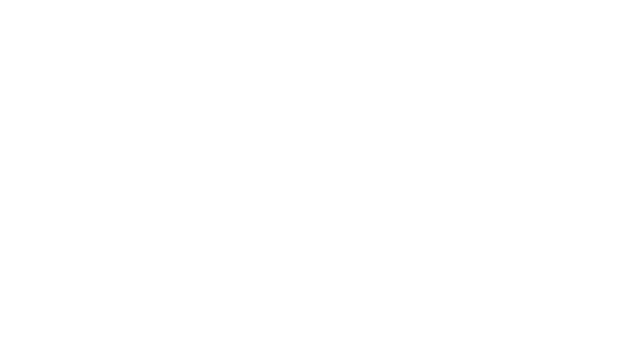
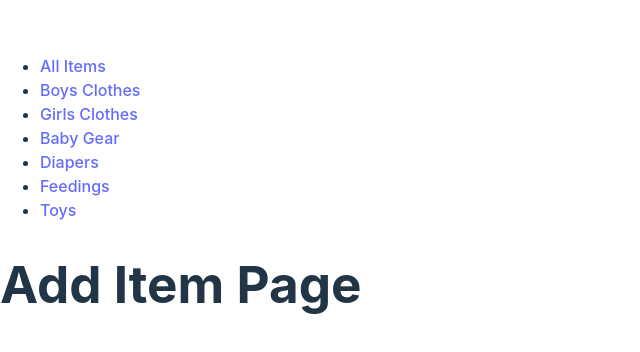
Before and after one commit to MhmdFais/giggles-and-grins-front-end, a React (Vite) app: page /1/add-item in a window 1280 px wide. Shown: the part 208-560 px from the top of the page, without its empty margins (0-640 px from the left). Built offline with nearby package versions, Linux system fonts and the light colour scheme.

Commit message:
navigation setup

```diff
--- a/src/App.jsx
+++ b/src/App.jsx
@@ -1,6 +1,26 @@
+import { BrowserRouter as Router, Route, Routes } from 'react-router-dom'
+import Layout from './components/Layout'
+import HomePage from './pages/HomePage'
+import CategoryPage from './pages/CategoryPage'
+import ItemDetailPage from './pages/ItemDetailPage'
+import AddItemPage from './pages/AddItemPage'
+import EditItemPage from './pages/EditItemPage'
+import NotFoundPage from './pages/404'
+
 function App() {
   return (
-    <></>
+    <Router>
+      <Layout>
+        <Routes>
+          <Route path="/" element={<HomePage />} />
+          <Route path="/:category" element={<CategoryPage />} />
+          <Route path="/:category/view-item/:id" element={<ItemDetailPage />} />
+          <Route path="/:category/add-item" element={<AddItemPage />} />
+          <Route path="/:category/viewt-item/:id/edit" element={<EditItemPage />} />
+          <Route path="*" element={<NotFoundPage />} />
+        </Routes>
+      </Layout>
+    </Router>
   )
 }
 
--- /dev/null
+++ b/src/components/Layout.jsx
@@ -0,0 +1,19 @@
+import PropTypes from 'prop-types';
+import Sidebar from "./Sidebar"
+
+function Layout({children}){
+    return(
+        <div className="mainContent">
+            <Sidebar/>
+            <div className="content">
+                {children}
+            </div>
+        </div>
+    )
+}
+
+export default Layout
+
+Layout.propTypes = {
+    children: PropTypes.node.isRequired
+}
--- /dev/null
+++ b/src/components/Sidebar.jsx
@@ -0,0 +1,19 @@
+import { Link } from 'react-router-dom'
+
+function Sidebar(){
+    return(
+        <div className="sidebar">
+            <ul>
+                <li><Link to="/">All Items</Link></li>
+                <li><Link to="/boys_clothes">Boys Clothes</Link></li>
+                <li><Link to="/girls_clothes">Girls Clothes</Link></li>
+                <li><Link to="/baby_gear">Baby Gear</Link></li>
+                <li><Link to="/diapers">Diapers</Link></li>
+                <li><Link to="/feedings">Feedings</Link></li>
+                <li><Link to="/toys">Toys</Link></li>
+            </ul>
+        </div>
+    )
+}
+
+export default Sidebar
--- /dev/null
+++ b/src/pages/404.jsx
@@ -0,0 +1,3 @@
+function NotFoundPage(){}
+
+export default NotFoundPage
--- /dev/null
+++ b/src/pages/AddItemPage.jsx
@@ -0,0 +1,9 @@
+function AddItemPage() {
+  return (
+    <div>
+      <h1>Add Item Page</h1>
+    </div>
+  );
+}
+
+export default AddItemPage;
--- /dev/null
+++ b/src/pages/CategoryPage.jsx
@@ -0,0 +1,9 @@
+function CategoryPage() {
+  return (
+    <div>
+      <h1>Category Page</h1>
+    </div>
+  );
+}
+
+export default CategoryPage;
--- /dev/null
+++ b/src/pages/EditItemPage.jsx
@@ -0,0 +1,3 @@
+function EditItemPage(){}
+
+export default EditItemPage;
--- /dev/null
+++ b/src/pages/HomePage.jsx
@@ -0,0 +1,3 @@
+function HomePage() {}
+
+export default HomePage;
--- /dev/null
+++ b/src/pages/ItemDetailPage.jsx
@@ -0,0 +1,3 @@
+function ItemDetailPage(){}
+
+export default ItemDetailPage;
```
